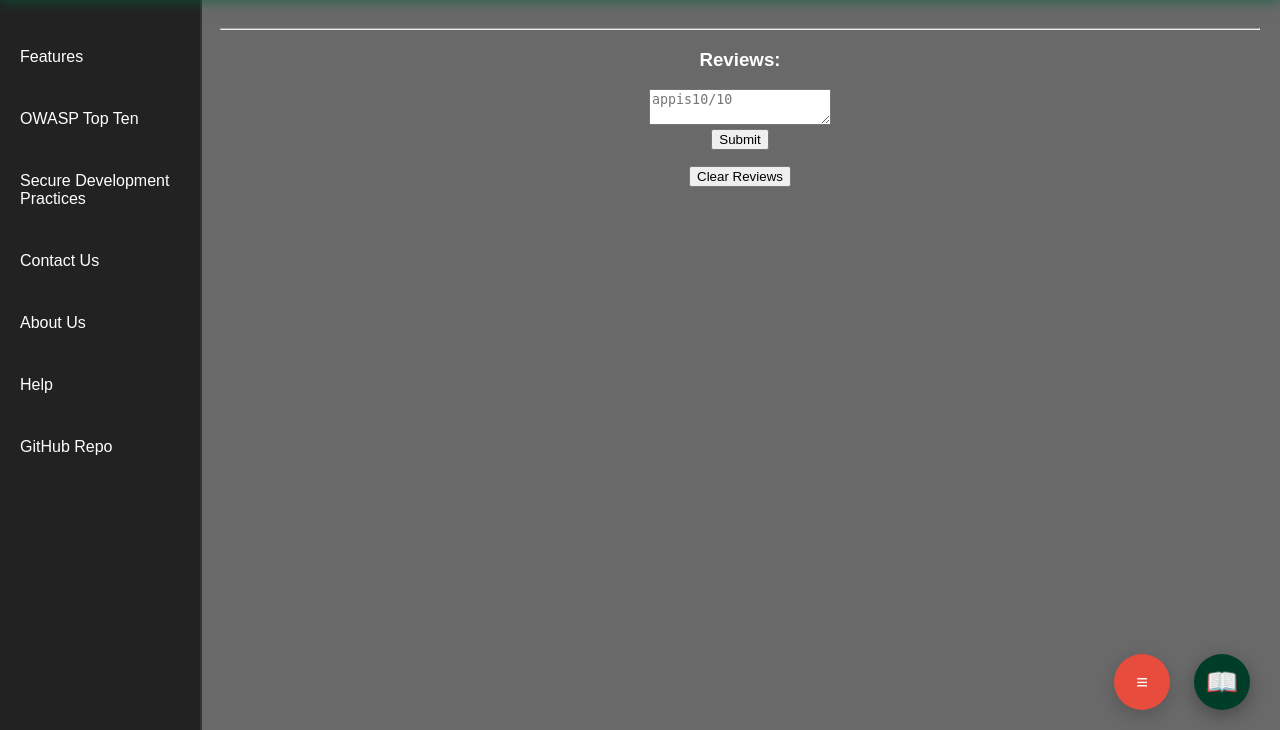
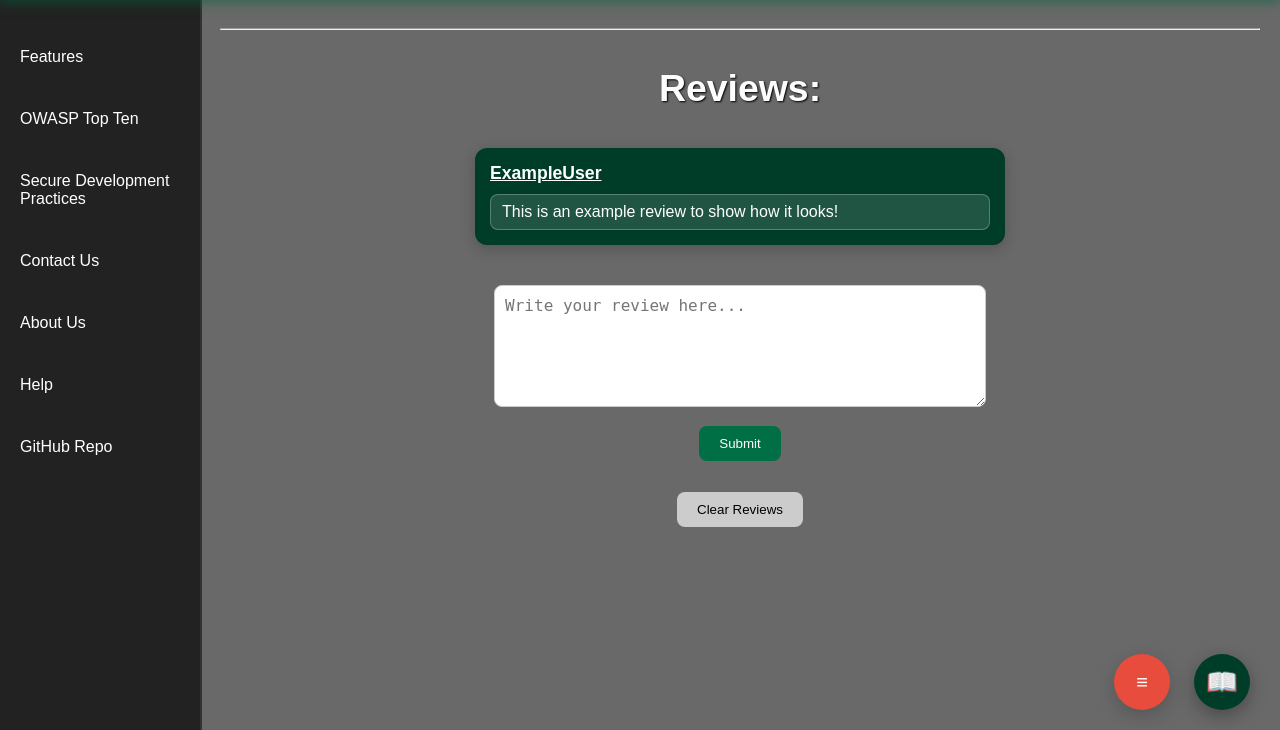
Before and after one commit to NZShroomy/Vulnerable-Web-app, a Flask app: page /reviews in a window 1280 px wide. Shown: the part 70-800 px from the top of the page. Run offline with Flask 3, Linux system fonts and the light colour scheme.

Commit message:
Flair to reviews
adding some user card fields to the text and some text flair

```diff
--- a/app.py
+++ b/app.py
@@ -6,12 +6,21 @@ from transfer_bp import transfer_bp
 from CreateDB import create_tables
 from flask import session
 
+
 app = Flask(__name__)
+app.config['SESSION_PERMANENT'] = False # Session will expire when the browser is closed
 app.secret_key = "123"
 reviews_data = []
 
+# Example review
+reviews_data.append({
+    "user": "ExampleUser",
+    "text": "This is an example review to show how it looks!"
+})
+
 create_tables() # Ensure the database tables are created
 
+# Register blueprints
 app.register_blueprint(signup_bp)
 app.register_blueprint(login_bp)
 app.register_blueprint(forgot_bp)
@@ -81,8 +90,9 @@ def features():
 def reviews():
     if request.method == 'POST':
         review = request.form['review']
-        username = session.get('username', 'Guest')
-        reviews_data.append(review)
+        username = session.get('username' , 'Guest')
+        review = review.replace('\r\n', '\n').strip()
+        reviews_data.append({"user": username, "text": review})
         return redirect(url_for('reviews'))
 
     return render_template('Reviews.html', reviews=reviews_data)
--- a/static/global.css
+++ b/static/global.css
@@ -854,3 +854,97 @@ color: #333;
     color: white;
     text-align: center;
 }
+
+.review-card {
+    background: #003d29;
+    border-radius: 12px;
+    padding: 15px;
+    box-shadow: 0 4px 15px rgba(0,0,0,0.2);
+    margin-bottom: 20px;
+    color: white;
+    text-align: left;
+    width: 500px;
+    display: block;
+}
+
+.reviews-list {
+    display: flex;
+    flex-direction: column;
+    align-items: center;
+    width: 100%;
+}
+
+.reviews-header {
+    text-align: center;
+    margin-bottom: 30px;
+    font-size: 2rem;
+    color: #fdfdfd;
+    text-shadow: 1px 1px 2px #000000;
+}
+
+.comment-box {
+    background: #ffffff20;
+    padding: 8px 11px;
+    border-radius: 8px;
+    border: 1px solid #ffffff40;
+    color: white;
+    white-space: pre-wrap;
+    max-width: 100%;
+    max-height: 120px;
+    display: flex;
+    overflow-y: auto;
+    overflow-x: hidden;
+
+}
+
+.review-username {
+    text-decoration: underline;
+    display: block;
+    margin-bottom: 10px;
+    font-size: 1.1rem;
+}
+
+.comment-box p {
+    margin: 0;
+    padding: 0;
+    text-align: left;
+}
+
+.review-form-container {
+    display: flex;
+    flex-direction: column;
+    align-items: center;
+    margin-top: 20px;
+}
+
+.clear_reviews_button {
+    margin-top: 15px;
+    padding: 10px 20px;
+    background: #ccc;
+    color: black;
+    border-radius: 8px;
+    text-decoration: none;
+    border: none;
+    cursor: pointer;
+}
+
+.review_button {
+    margin-top: 15px;
+    padding: 10px 20px;
+    background: #006f45;
+    color: white;
+    border: none;
+    border-radius: 8px;
+    cursor: pointer;
+}
+
+.review_input {
+    width: 500px;
+    max-width: 90%;
+    height: 100px;
+    padding: 10px;
+    border-radius: 8px;
+    border: 1px solid #ccc;
+    font-size: 1rem;
+    resize: vertical;
+}
--- a/templates/Reviews.html
+++ b/templates/Reviews.html
@@ -1,14 +1,31 @@
 {% extends "Base.html" %} {% block title %}Attacks{% endblock %} {% block content %}
 <hr>
-<h3>Reviews:</h3> {% for r in reviews %} <p>{{ r | safe }}</p> {% endfor %} <form action="/reviews" method="POST">
-    <textarea name="review" placeholder="appis10/10" required></textarea>
-    <br>
-     <button type="submit">Submit</button>
-</form>
+<div class ="reviews-header">
+<h3>Reviews:</h3>
+</div>
+<div class="reviews-list">
+    {% for r in reviews %}
+    <div class="review-card">
+        <!-- Username above the comment box -->
+        <strong class="review-username">{{ r.user }}</strong>
 
-<!-- Clear Reviews Button -->
-<form action="/reviews/clear" method="POST" style="margin-top:1rem;">
-    <button type="submit">Clear Reviews</button>
-</form>
+        <!-- Comment box -->
+        <div class="comment-box">
+            <p>{{ r.text.strip() | safe }}</p>
+        </div>
+    </div>
+    {% endfor %}
+</div>
+<div class="review-form-container">
+    <form action="{{ url_for('reviews') }}" method="POST">
+        <textarea name="review" class="review_input" placeholder="Write your review here..." required></textarea>
+        <br>
+        <button type="submit" class="review_button">Submit</button>
+    </form>
 
+    <!-- Clear Reviews Button -->
+    <form action="{{ url_for('clear_reviews') }}" method="POST" style="margin-top:1rem;">
+        <button type="submit" class="clear_reviews_button">Clear Reviews</button>
+    </form>
+</div>
 {% endblock %}
```
Also changed, not shown: users.db.
